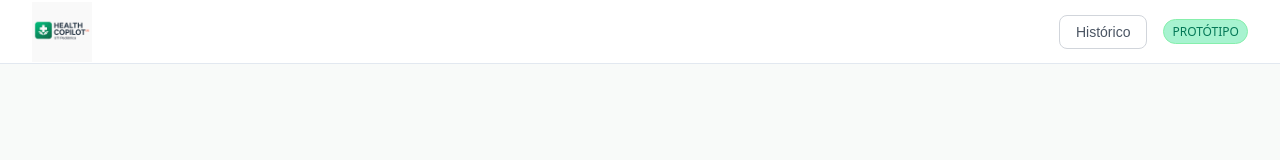
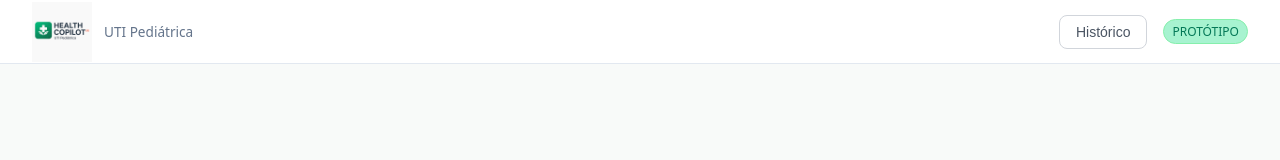
Before and after one commit to g4trader/health-icu-copilot, a Next.js app: page / in a window 1280 px wide. Shown: the top 160 px of the page. Built offline with nearby package versions, Linux system fonts and the light colour scheme.

Commit message:
feat: adicionar favicon e subtítulo UTI Pediátrica no header
- Adicionar link do favicon no head do layout.tsx
- Adicionar subtítulo 'UTI Pediátrica' ao lado da logo no header
- Adicionar estilo CSS para o subtítulo
- Favicon já existe em /public/favicon.png

```diff
--- a/app/globals.css
+++ b/app/globals.css
@@ -742,6 +742,11 @@ a {
   gap: 0.75rem;
 }
 
+.subtitle {
+  font-size: 0.85rem;
+  color: #64748b;
+}
+
 .logo-text {
   font-weight: 700;
   color: #0f172a;
--- a/app/layout.tsx
+++ b/app/layout.tsx
@@ -16,6 +16,9 @@ export default function RootLayout({
 }) {
   return (
     <html lang="pt-BR">
+      <head>
+        <link rel="icon" href="/favicon.png" sizes="any" type="image/png" />
+      </head>
       <body>
         {children}
       </body>
--- a/app/page.tsx
+++ b/app/page.tsx
@@ -227,6 +227,7 @@ export default function HomePage() {
       <header className="topbar">
         <div className="logo-wrapper">
           <img src="/logo-healthcopilot.png" alt="Health Copilot +" className="logo" />
+          <span className="subtitle">UTI Pediátrica</span>
         </div>
         <div style={{ display: "flex", alignItems: "center", gap: "1rem" }}>
           <button
```
Also changed, not shown: public/favicon.png (added).
